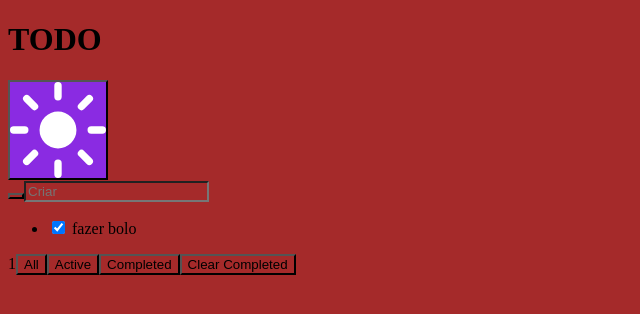
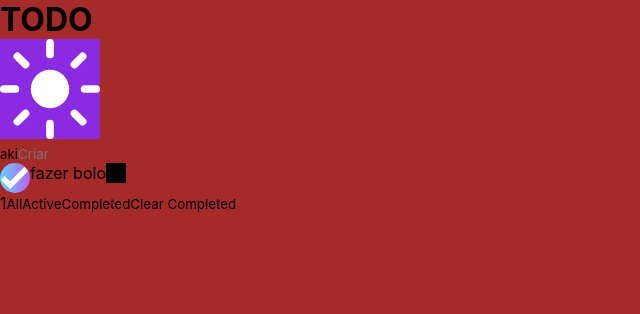
Before and after one commit to vitorhub/todo-app, a React (Vite) app: page / in a window 1280 px wide. Shown: the top 314 px of the page, without its empty margins (0-640 px from the left). Built offline with nearby package versions, Linux system fonts and the light colour scheme.

Commit message:
adding styled components

```diff
--- a/src/App.tsx
+++ b/src/App.tsx
@@ -1,7 +1,7 @@
 import { useContext, useState } from 'react'
 import './App.css'
 
-import {Cross} from './components/styles'
+import {Cross , Label, ImputCheck } from './components/styles'
 
 function App() {
   const [night, setNight] = useState(false)
@@ -70,7 +70,9 @@ function App() {
   }
   function active() {
     const marcado = listTask.filter(task => task.checked === false)
-    setExibe([...marcado])
+    if(marcado.length > 0){
+      setExibe([...marcado])
+    }
   }
   function all() {
     setExibe([...listTask])
@@ -80,7 +82,7 @@ function App() {
     <>
       <h1>TODO</h1> <button className={night ? 'night' : 'sun'} onClick={toggle} >  </button>
       <div className="todo">
-        <button></button>
+        <button>aki</button>
         <input type="text"
           value={task}
           name="todo-input"
@@ -95,14 +97,14 @@ function App() {
           {exibe.map((task) => {
             return (
               <li key={task.id} draggable={true}>
-                <label htmlFor="list">
-                  <input type="checkbox" checked={task.checked}
+                <Label htmlFor="list">
+                  <ImputCheck id='x' type="checkbox" checked={task.checked}
                     onChange={() => toggleChecked(task.id, task.checked)} />
+                    <label htmlFor="x"></label>
                   <span onClick={() => toggleChecked(task.id, task.checked)}> {task.task} </span>
                   <Cross onClick={() => removeTask(task.id)}>
-
                   </Cross>
-                </label>
+                </Label>
               </li>
             )
           })}
--- /dev/null
+++ b/src/components/globalStyle.ts
@@ -0,0 +1,32 @@
+import { createGlobalStyle } from "styled-components";
+
+/* modelo reset styled components */
+
+export const Global = createGlobalStyle`
+* {
+    margin: 0;
+    padding: 0;
+    border: 0;
+    text-decoration: none;
+    box-sizing: border-box;
+    font-family: 'Inter', sans-serif;
+}
+
+ul,
+ol,
+li {
+    list-style: none;
+    list-style-type: none;
+}
+
+a {
+    text-decoration: none;
+}
+
+html {
+    scroll-behavior: smooth;
+}
+body {
+    width: 100%;
+}
+`
--- a/src/components/styles.ts
+++ b/src/components/styles.ts
@@ -1,6 +1,35 @@
 import styled from 'styled-components' // para styled components
 
+
+export const ImputCheck = styled.input`
+-webkit-appearance: none;
+width: 30px;
+height: 30px;
+background: white;
+border-radius: 5px;
+border: 2px solid #555;
+vertical-align:middle;
+border-radius: 50%;
+border: none;
+&:checked {
+        background-image: url('/images/icon-check.svg'), linear-gradient(to right, rgba(94, 212, 254, 1), rgba(184, 97, 244, 1) );
+        background-size: 100%;
+        background-position: center;
+        background-repeat: no-repeat;
+        border-radius: 50%;
+        border: none;
+   }
+`
+
+export const Label = styled.label`
+    display: flex;
+`
 export const Cross = styled.div`
+    width: 20px;
+    height: 20px;
     background-color: black;
-    background-image: url("/images/icon-cross.svg");
+    &:hover{
+        background-image: url("/images/icon-cross.svg");
+    }
+
 `;
--- a/src/main.tsx
+++ b/src/main.tsx
@@ -1,9 +1,11 @@
 import React from 'react'
 import ReactDOM from 'react-dom/client'
 import App from './App.tsx'
+import { Global } from './components/globalStyle.ts'
 
 ReactDOM.createRoot(document.getElementById('root') as HTMLElement).render(
   <React.StrictMode>
+    <Global/>
     <App />
   </React.StrictMode>,
 )
```
